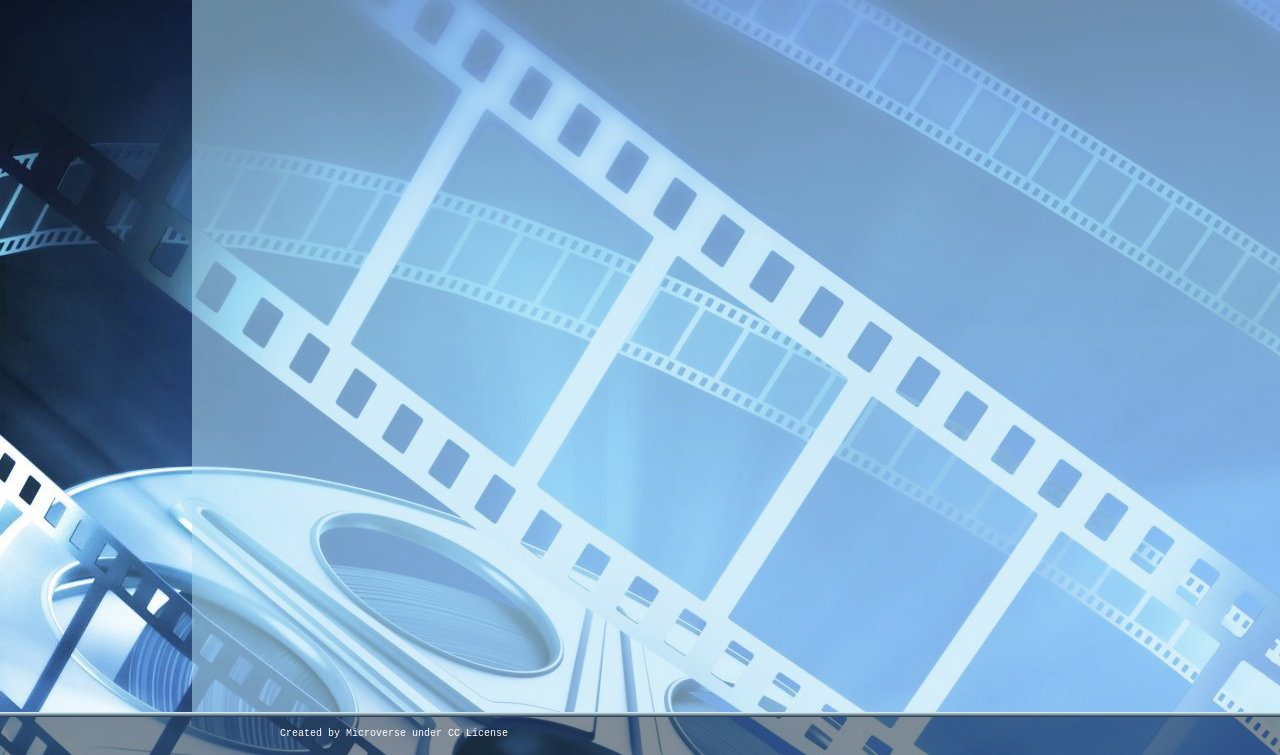
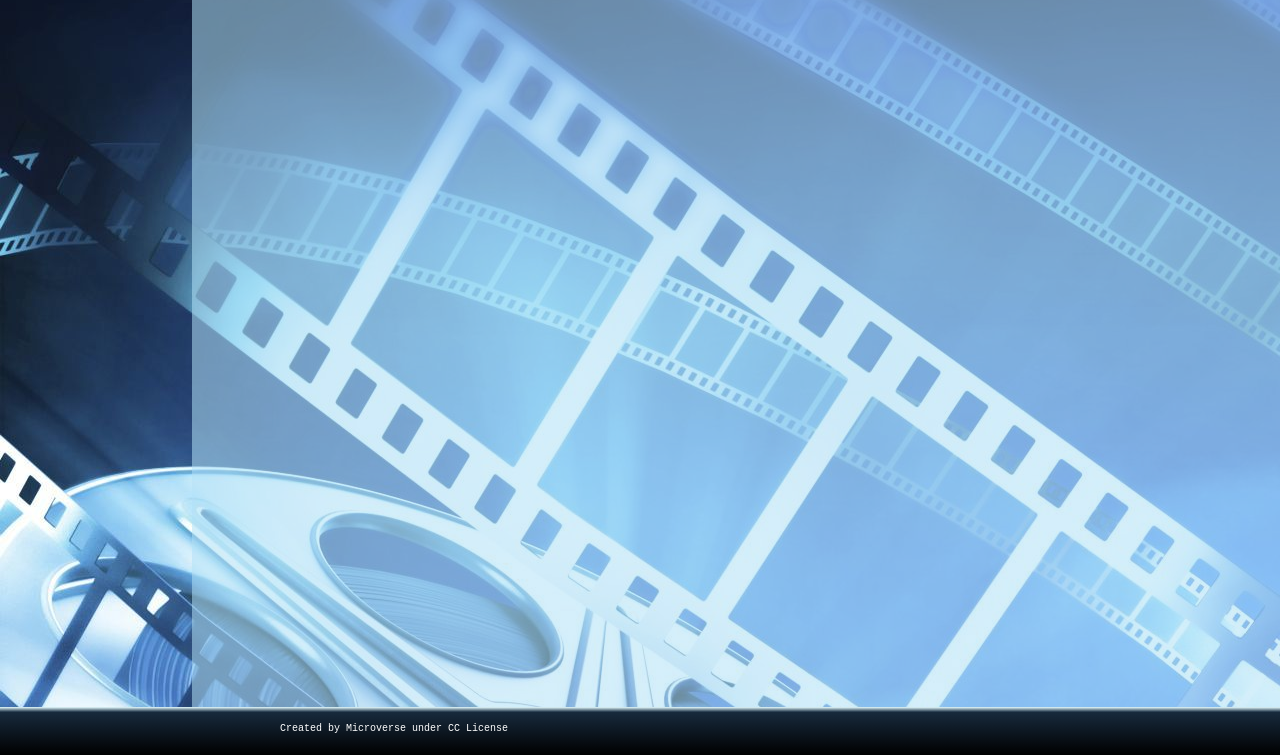
Before and after one commit to RokoVarano/API-based-webapp, a website built with webpack: page src/index.html in a window 1280 px wide. Shown: the part 45-800 px from the top of the page. Built offline with nearby package versions, Linux system fonts and the light colour scheme; no server answers.

Commit message:
fix_footer

```diff
--- a/src/styles/mainContent.scss
+++ b/src/styles/mainContent.scss
@@ -35,6 +35,12 @@ footer,
   a {
     color: $header-p-color;
   }
+}
+
+footer {
+  position: absolute;
+  bottom: 0;
+  background-image: linear-gradient($silver2, black);
 }
 
 #copyright {
```
